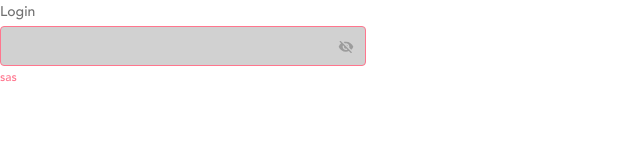
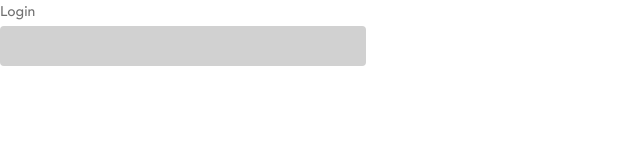
Before and after one commit to Elisei-Trifan/basket, a React (Create React App) app: page / in a window 1280 px wide. Shown: the top 160 px of the page, without its empty margins (0-640 px from the left). Built offline with nearby package versions, Linux system fonts and the light colour scheme.

Commit message:
added state disabled for input

```diff
--- a/src/App.tsx
+++ b/src/App.tsx
@@ -14,10 +14,10 @@ function App() {
       <Input
         name="login"
         label="Login"
-        type="password"
+        type="text"
         value={value}
         placeholder=""
-        errMessage="sas"
+        errMessage=""
         onChange={handleChange}
       />
     </div>
--- a/src/components/Input/Input.module.css
+++ b/src/components/Input/Input.module.css
@@ -40,6 +40,15 @@
   background-color: #d1d1d1;
 }
 
+.input:focus {
+  box-shadow: 0 0 5px 0 #d9d9d9;
+}
+
+.input:disabled {
+  color: #d1d1d1;
+  cursor: not-allowed;
+}
+
 .icon {
   position: absolute;
   top: 50%;
@@ -49,10 +58,6 @@
   cursor: pointer;
 }
 
-.input:focus {
-  box-shadow: 0 0 5px 0 #d9d9d9;
-}
-
 .errMessage {
   font-size: 12px;
   line-height: 150%;
--- a/src/components/Input/Input.tsx
+++ b/src/components/Input/Input.tsx
@@ -11,6 +11,7 @@ interface InputProps {
   placeholder?: string
   label?: string
   errMessage?: string
+  disabled?: boolean
 }
 
 const Input: React.FC<InputProps> = ({
@@ -21,6 +22,7 @@ const Input: React.FC<InputProps> = ({
   onChange,
   label,
   errMessage,
+  disabled,
 }) => {
   const [schowPass, setShowPass] = React.useState(false)
 
@@ -43,6 +45,7 @@ const Input: React.FC<InputProps> = ({
           value={value}
           placeholder={placeholder}
           onChange={onChange}
+          disabled={disabled}
         />
         {type === 'password' && (
           <img
```
